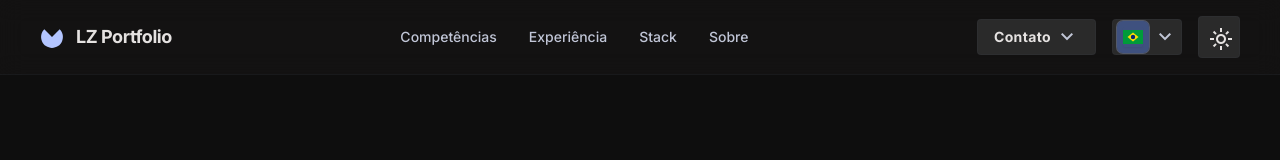
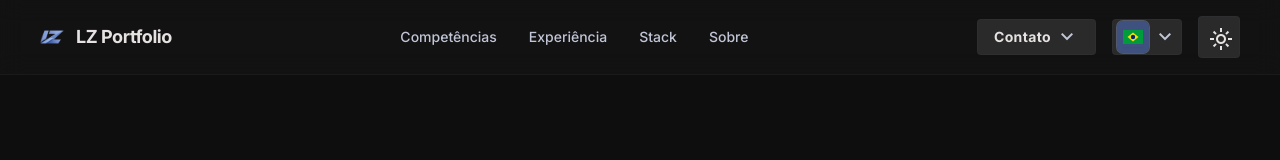
Before and after one commit to leandrozanardo/portfolio, a React (Vite) app: page / in a window 1280 px wide. Shown: the top 160 px of the page. Built offline with nearby package versions, Linux system fonts and the light colour scheme.

Commit message:
feat: Add logo

```diff
--- a/index.html
+++ b/index.html
@@ -3,7 +3,8 @@
   <head>
     <meta charset="UTF-8" />
     <meta name="viewport" content="width=device-width, initial-scale=1.0" />
-    <title>LZ Portfolio</title>
+    <title>Portfolio</title>
+    <link rel="icon" type="image/png" href="/images/logo.png" />
     <link rel="preconnect" href="https://fonts.googleapis.com" />
     <link rel="preconnect" href="https://fonts.gstatic.com" crossorigin />
     <link
--- a/src/components/ui/LogoMark.tsx
+++ b/src/components/ui/LogoMark.tsx
@@ -3,19 +3,16 @@ type LogoMarkProps = {
   "aria-hidden"?: boolean;
 };
 
+const LOGO_SRC = "/images/logo.png"; // Public asset; replaces former SVG mark
+
 export function LogoMark({ className = "size-6", "aria-hidden": ariaHidden = true }: LogoMarkProps) {
   return (
-    <svg
-      className={`text-primary ${className}`.trim()}
-      fill="none"
-      viewBox="0 0 48 48"
-      xmlns="http://www.w3.org/2000/svg"
+    <img
+      src={LOGO_SRC}
+      alt=""
+      decoding="async"
+      className={`block shrink-0 object-contain ${className}`.trim()}
       aria-hidden={ariaHidden}
-    >
-      <path
-        d="M8.57829 8.57829C5.52816 11.6284 3.451 15.5145 2.60947 19.7452C1.76794 23.9758 2.19984 28.361 3.85056 32.3462C5.50128 36.3314 8.29667 39.7376 11.8832 42.134C15.4698 44.5305 19.6865 45.8096 24 45.8096C28.3135 45.8096 32.5302 44.5305 36.1168 42.134C39.7033 39.7375 42.4987 36.3314 44.1494 32.3462C45.8002 28.361 46.2321 23.9758 45.3905 19.7452C44.549 15.5145 42.4718 11.6284 39.4217 8.57829L24 24L8.57829 8.57829Z"
-        fill="currentColor"
-      />
-    </svg>
+    />
   );
 }
```
Also changed, not shown: public/images/logo.png (added).
